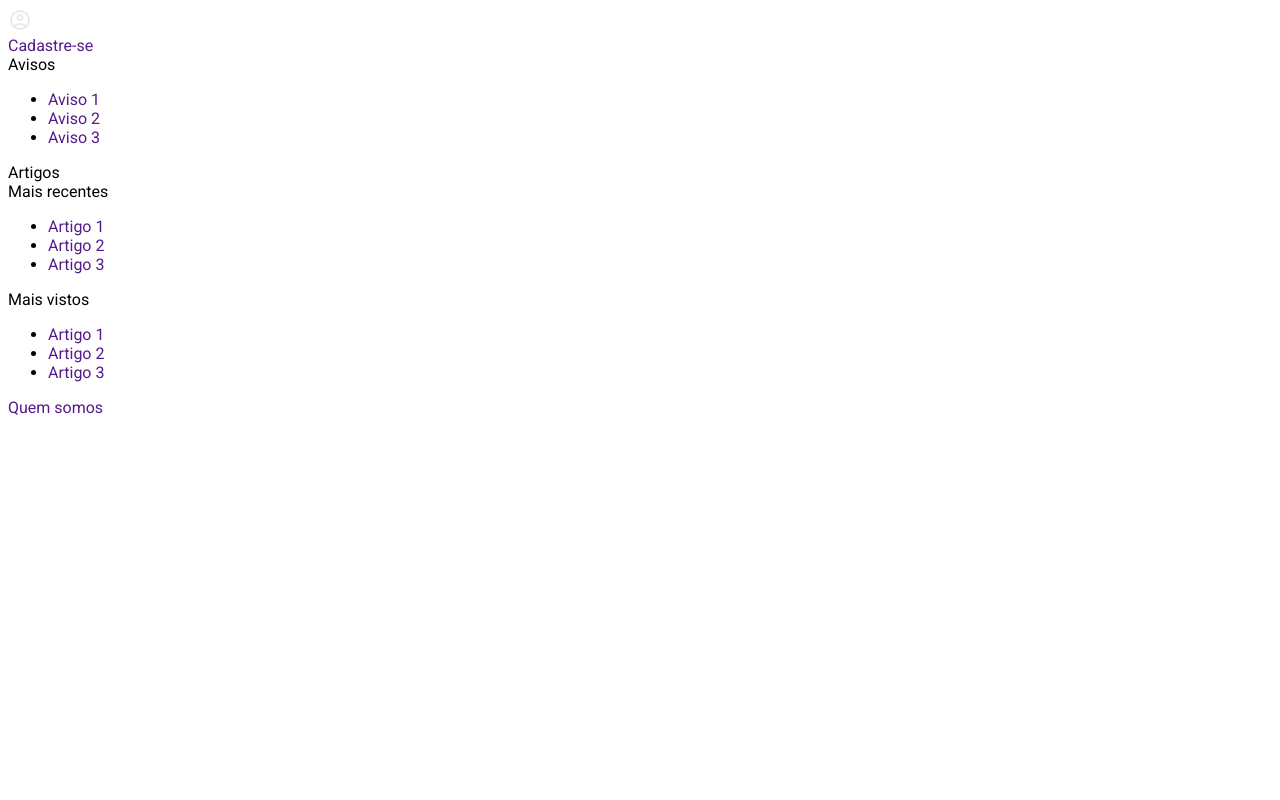
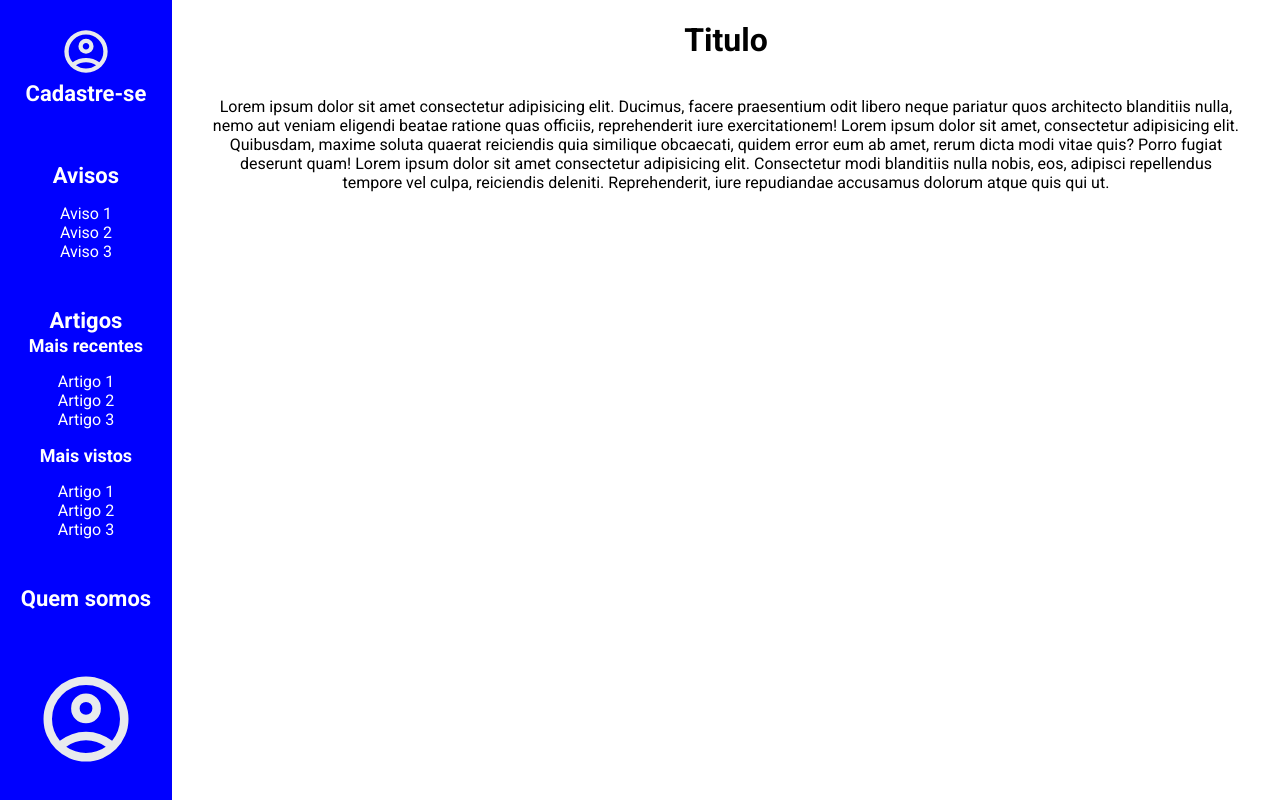
Before and after one commit to paulo-m-machado/fatec-PI-girls-in-stem, a PHP site: page / in a window 1280 px wide. Run offline with PHP 8.4, Linux system fonts and the light colour scheme.

Commit message:
ajustes no css

```diff
--- a/css/style.css
+++ b/css/style.css
@@ -2,8 +2,83 @@
 
 * {
     font-family: 'Roboto', sans-serif;
+    text-align: center;
+}
+
+html {
+    height: 100%;
+    width: 100%;
+}
+
+body {
+    display: flex;
+    margin: 0;
+    height: 100%;
+    width: 100%;
 }
 
 a, a:link, a:visited, a:active {
     text-decoration: none;
 }
+
+a:visited {
+    color: black;
+}
+
+nav li {
+    list-style: none;
+}
+
+.menu {
+    background-color: blue;
+    color: white;
+    display: flex;
+    flex-direction: column;
+    flex: 0.5;
+    justify-content: space-between;
+    font-size: 16px;
+}
+
+.menu a{
+    color: white;
+}
+
+.menu ul {
+    padding: 0;
+}
+
+.menu-cadastro div img{
+    width: 4vw;
+    height: 4vw;
+}
+
+.menu-titulo {
+    font-weight: bold;
+    font-size: 22px;
+    margin-bottom: 0.2vw;
+}
+
+.menu-subtitulo {
+    font-weight: bold;
+    font-size: 18px;
+}
+
+.menu-cadastro {
+    margin: 2vw 0;
+}
+
+.menu-logo{
+    margin: 2vw 0;
+}
+
+.menu-logo img {
+    width: 8vw;
+    height:8vw;
+}
+
+.conteudo {
+    display: flex;
+    flex-direction: column;
+    flex: 3;
+    margin: 0 3vw;
+}
--- a/index.html
+++ b/index.html
@@ -8,9 +8,9 @@
 </head>
 <body>
 
-    <nav>
+    <nav class="menu">
         <!--Aqui estao as partes relacionadas aos logins-->
-        <div>
+        <div class="menu-cadastro">
 
             <!--esta div tera o icone do usuraio-->
             <div>
@@ -21,7 +21,7 @@
 
             <div>
 
-                <a href="">
+                <a href="" class="menu-titulo">
 
                     Cadastre-se
 
@@ -33,7 +33,7 @@
 
         <div>
 
-            Avisos
+            <div class="menu-titulo">Avisos</div>
 
             <ul>
 
@@ -49,11 +49,11 @@
 
         <div>
 
-            Artigos
+            <div class="menu-titulo">Artigos</div>
 
             <div>
 
-                Mais recentes
+                <div class="menu-subtitulo">Mais recentes</div>
 
                 <ul>
 
@@ -69,7 +69,7 @@
 
             <div>
 
-                Mais vistos
+                <div class="menu-subtitulo">Mais vistos</div>
 
                 <ul>
 
@@ -87,14 +87,31 @@
 
         <div>
 
-            <a href="">Quem somos</a>
+            <a href="" class="menu-titulo">Quem somos</a>
 
         </div>
 
         <!--esta div recebera a logo do projeto-->
+        <div class="menu-logo">
 
+            <img src="img/account.svg" alt="logo do projeto Girls in STEM">
+
+        </div>
 
     </nav>
 
+    <!--esta div recebera o conteudo-->
+    <div class="conteudo">
+
+        <h1>Titulo</h1>
+
+        <p>
+            Lorem ipsum dolor sit amet consectetur adipisicing elit. Ducimus, facere praesentium odit libero neque pariatur quos architecto blanditiis nulla, nemo aut veniam eligendi beatae ratione quas officiis, reprehenderit iure exercitationem!
+            Lorem ipsum dolor sit amet, consectetur adipisicing elit. Quibusdam, maxime soluta quaerat reiciendis quia similique obcaecati, quidem error eum ab amet, rerum dicta modi vitae quis? Porro fugiat deserunt quam!
+            Lorem ipsum dolor sit amet consectetur adipisicing elit. Consectetur modi blanditiis nulla nobis, eos, adipisci repellendus tempore vel culpa, reiciendis deleniti. Reprehenderit, iure repudiandae accusamus dolorum atque quis qui ut.
+        </p>
+
+    </div>
+
 </body>
 </html>
```
